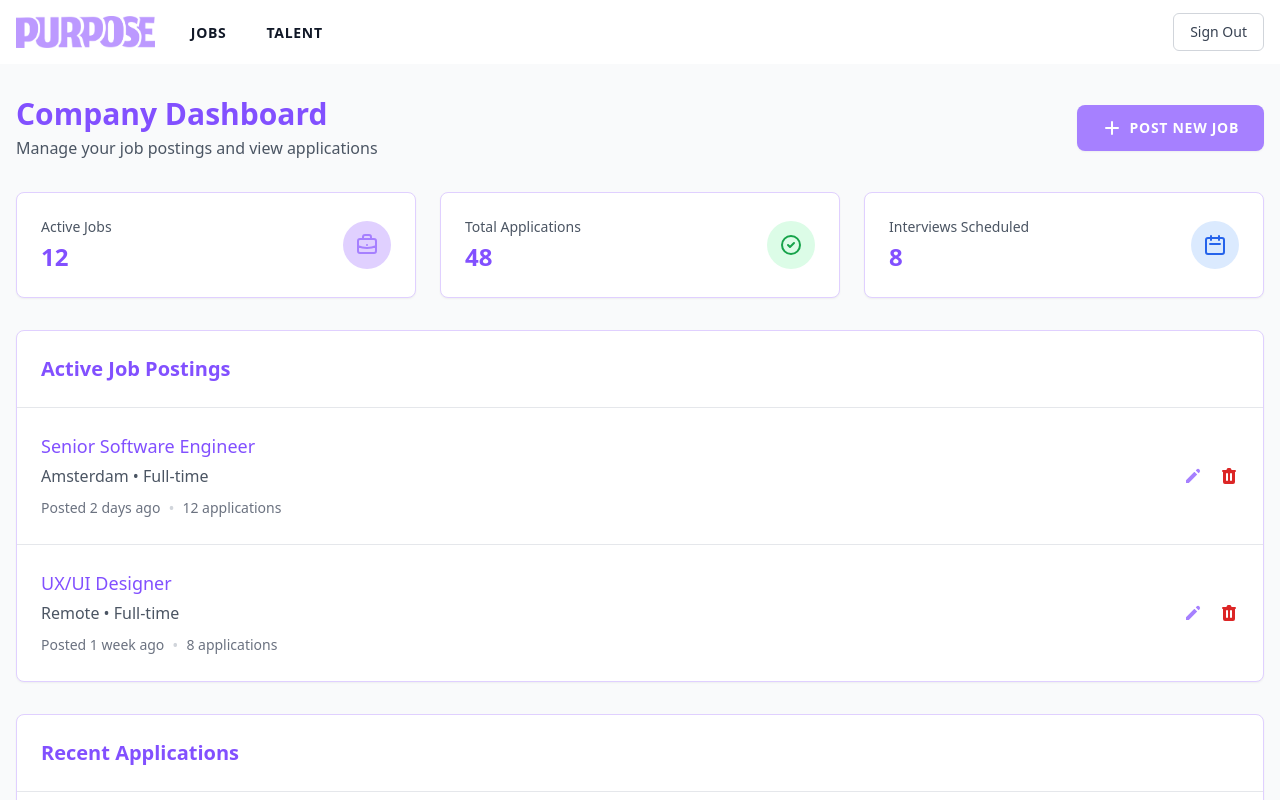
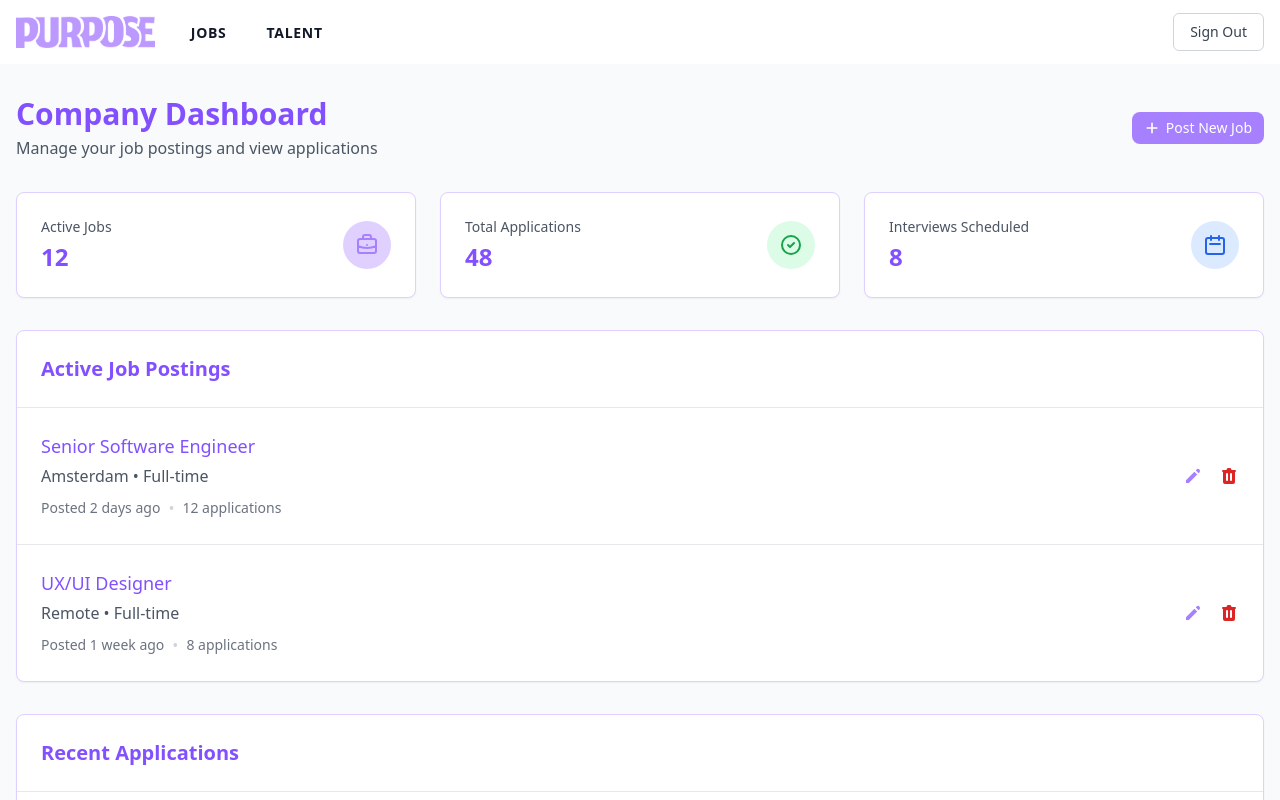
Before and after one commit to Rightful/purpose, a Vue app in the folder frontend/: page /auth/signin in a window 1280 px wide. Both pictures are taken after a click on the button "Company Demo". Shown: the top 800 px of the page. Built offline with nearby package versions, Linux system fonts and the light colour scheme.

Commit message:
version 7.0

```diff
--- a/frontend/src/views/dashboard/CompanyDashboardView.vue
+++ b/frontend/src/views/dashboard/CompanyDashboardView.vue
@@ -2,20 +2,22 @@
   <div class="min-h-screen bg-gray-50">
     <div class="container mx-auto px-4 py-8">
       <!-- Header -->
-      <div class="flex justify-between items-center mb-8">
+      <div class="flex flex-col sm:flex-row sm:justify-between sm:items-center gap-4 mb-8">
         <div>
-          <h1 class="text-3xl font-bold text-primary-900">Company Dashboard</h1>
-          <p class="text-gray-600 mt-1">Manage your job postings and view applications</p>
+          <h1 class="text-2xl sm:text-3xl font-bold text-primary-900">Company Dashboard</h1>
+          <p class="text-gray-600 mt-1 text-sm sm:text-base">Manage your job postings and view applications</p>
         </div>
+        <div class="flex justify-end">
           <button
             @click="createNewJob"
-          class="btn-primary flex items-center gap-2"
+            class="bg-primary-600 text-white px-3 py-1.5 rounded-lg hover:bg-primary-700 transition-colors flex items-center gap-1.5 text-sm"
           >
-          <svg xmlns="http://www.w3.org/2000/svg" class="h-5 w-5" viewBox="0 0 20 20" fill="currentColor">
+            <svg xmlns="http://www.w3.org/2000/svg" class="h-4 w-4" viewBox="0 0 20 20" fill="currentColor">
               <path fill-rule="evenodd" d="M10 3a1 1 0 011 1v5h5a1 1 0 110 2h-5v5a1 1 0 11-2 0v-5H4a1 1 0 110-2h5V4a1 1 0 011-1z" clip-rule="evenodd" />
             </svg>
             Post New Job
           </button>
+        </div>
       </div>
 
       <!-- Stats Overview -->
--- a/frontend/src/views/dashboard/TalentDashboardView.vue
+++ b/frontend/src/views/dashboard/TalentDashboardView.vue
@@ -2,20 +2,22 @@
   <div class="min-h-screen bg-gray-50">
     <div class="container mx-auto px-4 py-8">
       <!-- Header -->
-      <div class="flex justify-between items-center mb-8">
+      <div class="flex flex-col sm:flex-row sm:justify-between sm:items-center gap-4 mb-8">
         <div>
-          <h1 class="text-3xl font-bold text-primary-900">Talent Dashboard</h1>
-          <p class="text-gray-600 mt-1">Manage your applications and profile</p>
+          <h1 class="text-2xl sm:text-3xl font-bold text-primary-900">Talent Dashboard</h1>
+          <p class="text-gray-600 mt-1 text-sm sm:text-base">Manage your applications and profile</p>
         </div>
+        <div class="flex justify-end">
           <button
             @click="editProfile"
-          class="bg-primary-600 text-white px-4 py-2 rounded-lg hover:bg-primary-700 transition-colors flex items-center gap-2"
+            class="bg-primary-600 text-white px-3 py-1.5 rounded-lg hover:bg-primary-700 transition-colors flex items-center gap-1.5 text-sm"
           >
-          <svg xmlns="http://www.w3.org/2000/svg" class="h-5 w-5" viewBox="0 0 20 20" fill="currentColor">
+            <svg xmlns="http://www.w3.org/2000/svg" class="h-4 w-4" viewBox="0 0 20 20" fill="currentColor">
               <path d="M13.586 3.586a2 2 0 112.828 2.828l-.793.793-2.828-2.828.793-.793zM11.379 5.793L3 14.172V17h2.828l8.38-8.379-2.83-2.828z" />
             </svg>
             Edit Profile
           </button>
+        </div>
       </div>
 
       <!-- Profile Overview -->
```
Lines whose indentation alone changed are shown as unchanged.
